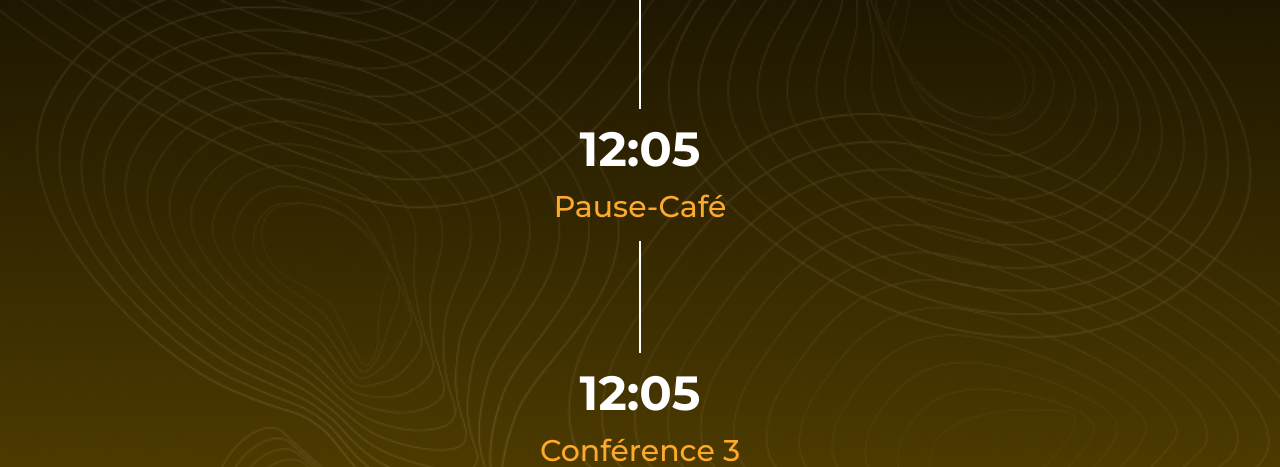
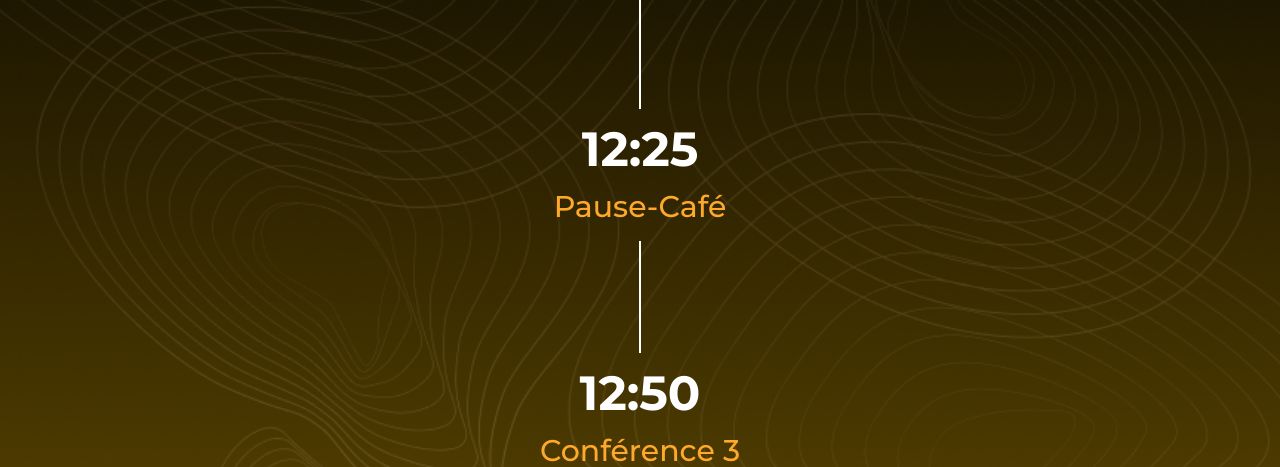
Before and after one commit to hassanelq/financial-day-planning, a Next.js app: page / in a window 1280 px wide. Shown: the part 2700-3167 px from the top of the page. Built offline with nearby package versions, Linux system fonts and the light colour scheme.

Commit message:
fix: update event schedule times for accuracy and consistency

```diff
--- a/app/page.js
+++ b/app/page.js
@@ -49,22 +49,22 @@ export default function Home() {
       ],
       image: Aatek,
     },
-    { time: "12:05", title: "Pause-Café", image: "" },
+    { time: "12:25", title: "Pause-Café", image: "" },
     {
-      time: "12:05",
+      time: "12:50",
       title: "Conférence 3",
       details: ["Commando Front Office et les nouveaux horizons de la finance"],
       image: kaddi,
     },
     {
-      time: "13:10",
+      time: "13:45",
       title: "Conférence 4",
       details: ["Les Métiers de la Banque d’Investissement"],
       image: SG,
     },
-    { time: "14:00", title: "Pause Déjeuner" },
+    { time: "14:40", title: "Pause Déjeuner" },
     {
-      time: "15:30",
+      time: "16:30",
       title: "Présentation Étudiante (FID3)",
       details: [
         "Fatima Zahra Koukou",
```
